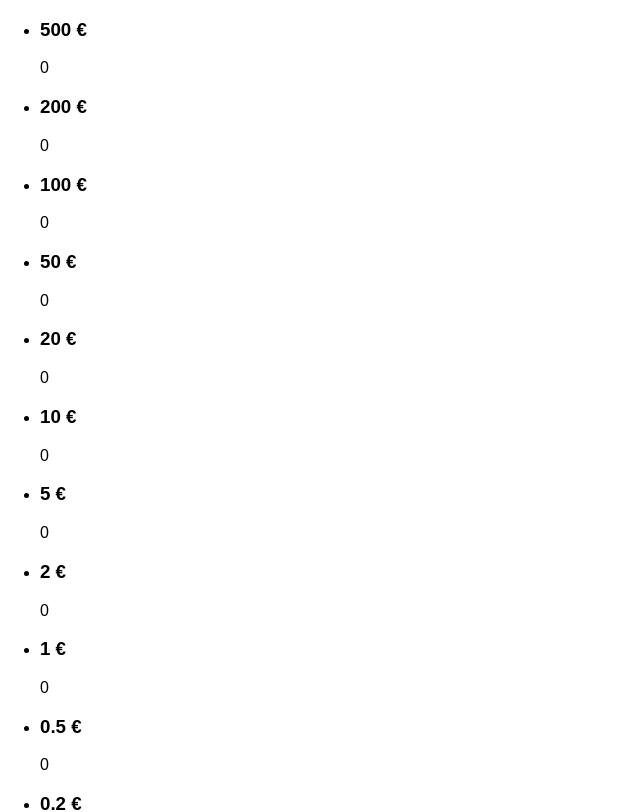
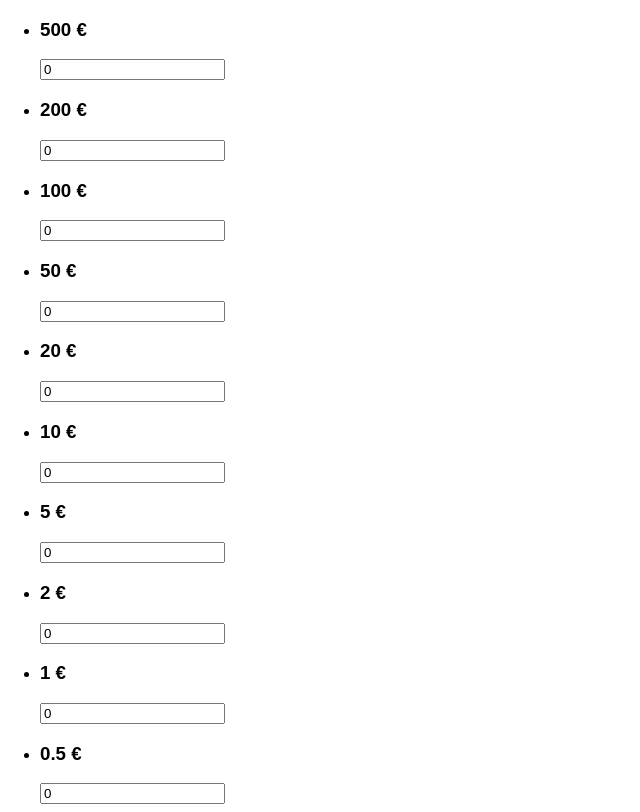
Before and after one commit to ledenis/cash-app, a React (Create React App) app: page / in a window 1280 px wide. Shown: the top 812 px of the page, without its empty margins (0-640 px from the left). Built offline with nearby package versions, Linux system fonts and the light colour scheme.

Commit message:
App component: make 'count' be controlled input

```diff
--- /dev/null
+++ b/src/action_creators.js
@@ -0,0 +1,7 @@
+export function setItemCount(facial, count) {
+  return {
+    type: 'SET_ITEM_COUNT',
+    facial,
+    count
+  }
+}
--- a/src/components/App.js
+++ b/src/components/App.js
@@ -1,16 +1,26 @@
 import React, { Component } from 'react';
 import {connect} from 'react-redux'
-import './App.css';
+import * as actionCreators from '../action_creators'
 
 class App extends Component {
+  handleCountChange(facial, count) {
+    this.props.setItemCount(facial, count)
+  }
+
   render() {
+    // for each item, render facial and count
     return (
       <ul>
           {this.props.items.map(it => {
+            const facial = it.get('facial')
             return (
-              <li>
-                <h3>{it.get('facial')} €</h3>
-                <p>{it.get('count')}</p>
+              <li key={facial}>
+                <h3>{facial} €</h3>
+                <input value={it.get('count')}
+                  onChange={(e) =>
+                    this.handleCountChange(facial, e.target.value)}
+                  type="number" min="0" step="1"
+                />
               </li>
             )
           })}
@@ -26,6 +36,6 @@ function mapStateToProps(state) {
   }
 }
 
-const AppContainer = connect(mapStateToProps)(App)
+const AppContainer = connect(mapStateToProps, actionCreators)(App)
 
 export {App, AppContainer}
```
